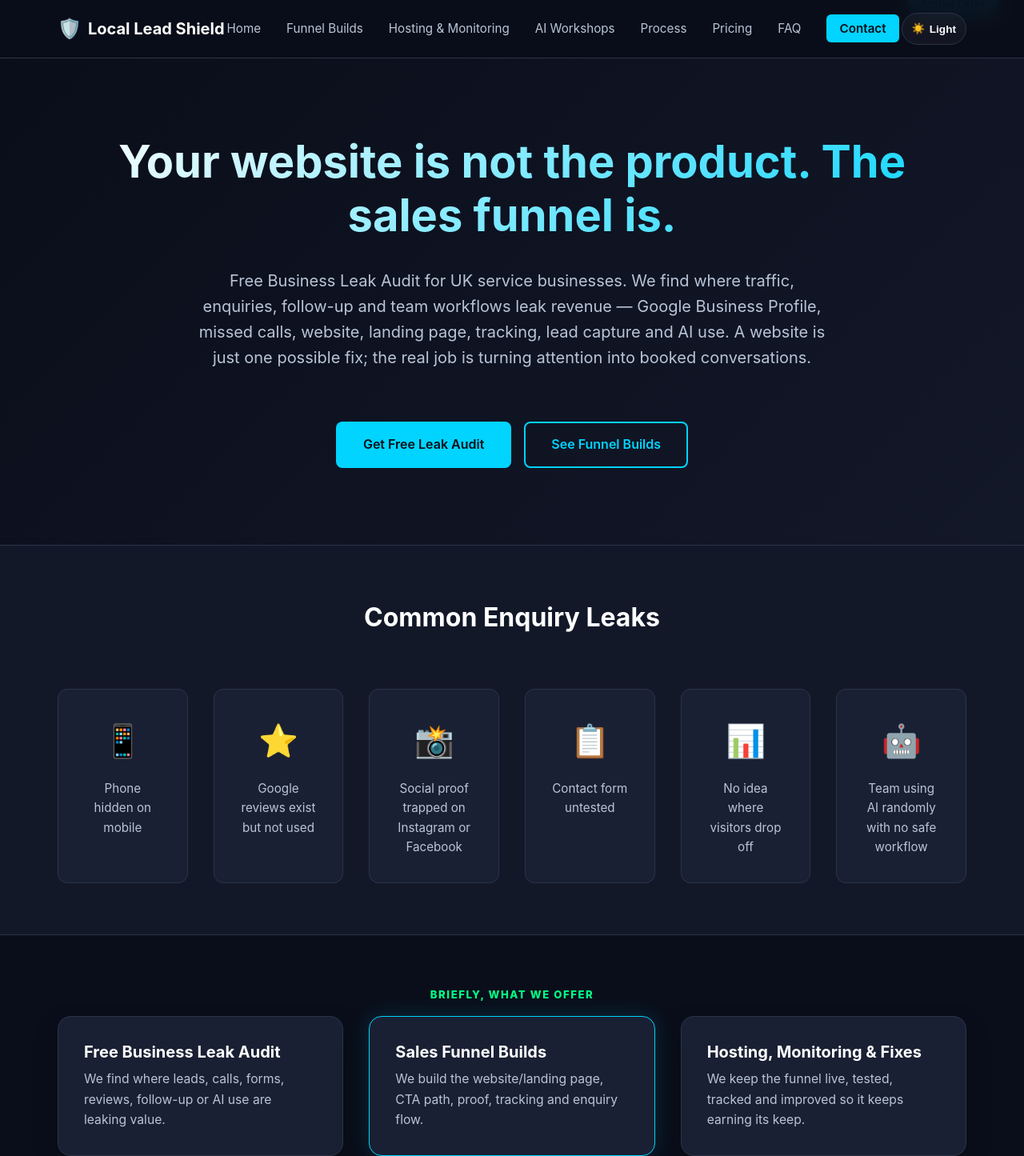
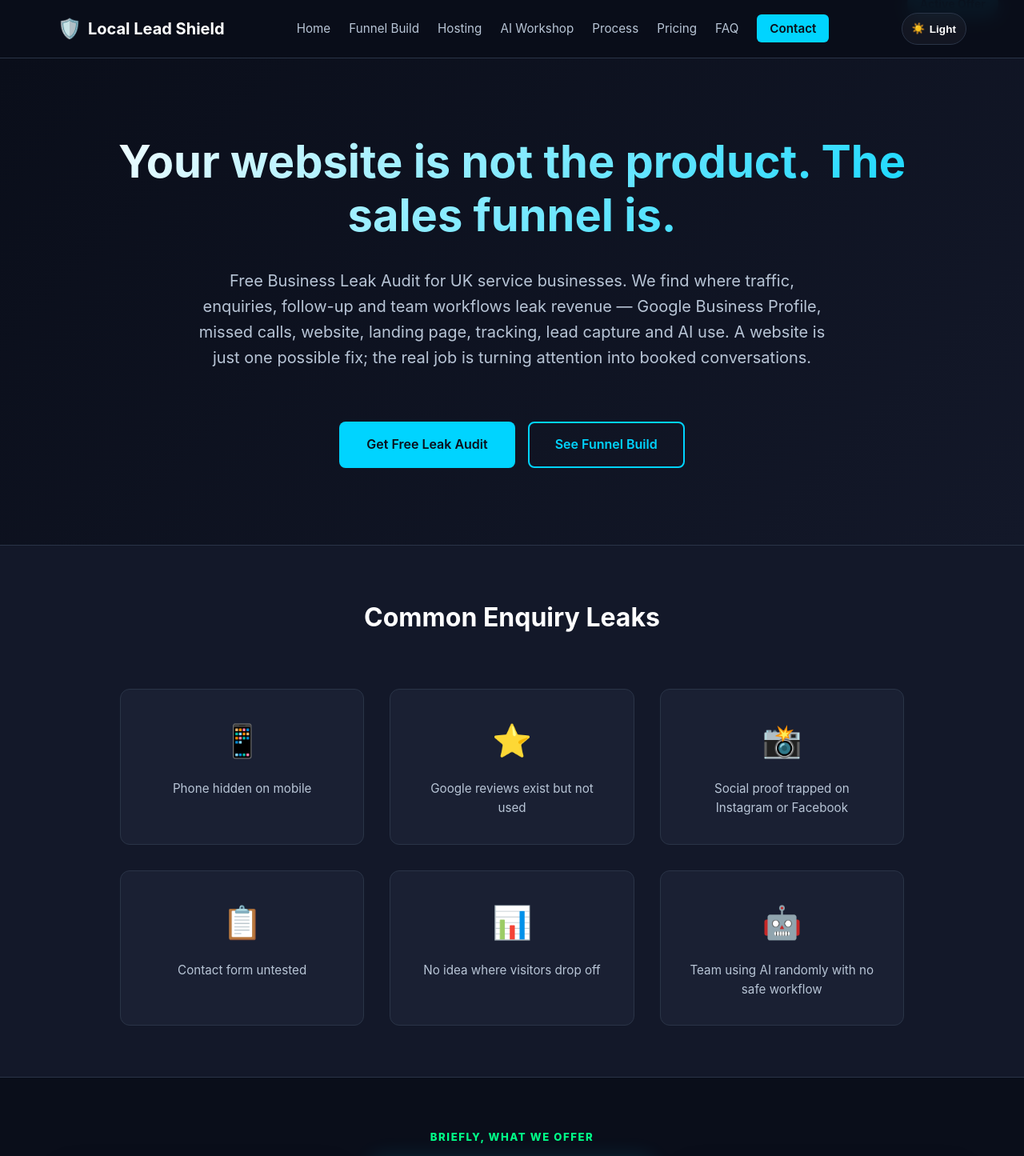
Before and after one commit to pashovt/local-lead-shield-site, a website: page index.html in a window 1280 px wide. Shown: the top 1445 px of the page at 80% size. Drawn offline with Linux system fonts and the light colour scheme.

Commit message:
Tighten nav labels and enquiry grid

```diff
--- a/index.html
+++ b/index.html
@@ -18,9 +18,9 @@
             </div>
             <ul class="nav-menu">
                 <li><a href="#home">Home</a></li>
-                <li><a href="#website-sprint">Funnel Builds</a></li>
-                <li><a href="#monitoring">Hosting & Monitoring</a></li>
-                <li><a href="#ai-workshops">AI Workshops</a></li>
+                <li><a href="#website-sprint">Funnel Build</a></li>
+                <li><a href="#monitoring">Hosting</a></li>
+                <li><a href="#ai-workshops">AI Workshop</a></li>
                 <li><a href="#process">Process</a></li>
                 <li><a href="#pricing">Pricing</a></li>
                 <li><a href="#faq">FAQ</a></li>
@@ -47,7 +47,7 @@
             <p class="hero-subheading">Free Business Leak Audit for UK service businesses. We find where traffic, enquiries, follow-up and team workflows leak revenue — Google Business Profile, missed calls, website, landing page, tracking, lead capture and AI use. A website is just one possible fix; the real job is turning attention into booked conversations.</p>
             <div class="hero-ctas">
                 <a href="#contact" class="btn btn-primary">Get Free Leak Audit</a>
-                <a href="#website-sprint" class="btn btn-secondary">See Funnel Builds</a>
+                <a href="#website-sprint" class="btn btn-secondary">See Funnel Build</a>
             </div>
         </div>
     </section>
@@ -56,7 +56,7 @@
     <section class="problem-strip">
         <div class="container">
             <h2>Common Enquiry Leaks</h2>
-            <div class="problems-grid">
+            <div class="problems-grid problems-grid-six">
                 <div class="problem-card">
                     <div class="problem-icon">📱</div>
                     <p>Phone hidden on mobile</p>
--- a/styles.css
+++ b/styles.css
@@ -85,7 +85,7 @@ body {
 .nav-menu {
     display: flex;
     list-style: none;
-    gap: var(--spacing-md);
+    gap: clamp(0.9rem, 1.8vw, var(--spacing-md));
     align-items: center;
 }
 
@@ -94,6 +94,7 @@ body {
     text-decoration: none;
     transition: color 0.3s ease;
     font-size: 0.95rem;
+    white-space: nowrap;
 }
 
 .nav-menu a:hover {
@@ -280,6 +281,12 @@ body {
     gap: var(--spacing-md);
 }
 
+.problems-grid-six {
+    grid-template-columns: repeat(3, minmax(0, 1fr));
+    max-width: 980px;
+    margin: 0 auto;
+}
+
 .problem-card {
     background-color: var(--color-bg-card);
     padding: var(--spacing-md);
@@ -835,6 +842,10 @@ body {
 
 /* Responsive Design */
 @media (max-width: 768px) {
+    .problems-grid-six {
+        grid-template-columns: repeat(2, minmax(0, 1fr));
+    }
+
     .nav-menu {
         position: fixed;
         top: 60px;
@@ -1228,6 +1239,10 @@ body {
 }
 
 @media (max-width: 600px) {
+    .problems-grid-six {
+        grid-template-columns: 1fr;
+    }
+
     .addons-grid-eight {
         grid-template-columns: 1fr;
     }
```
